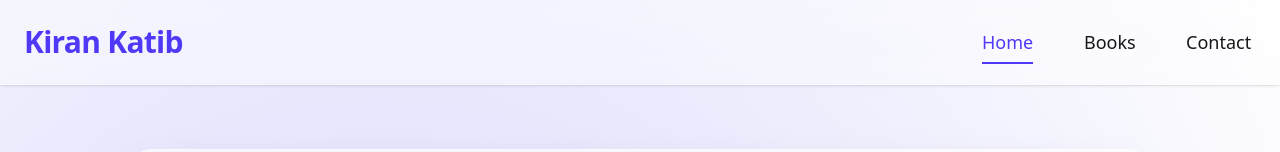
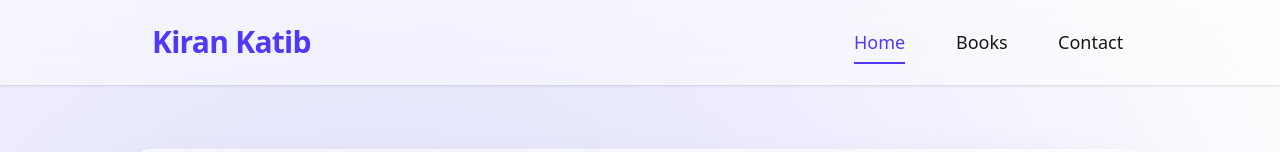
Before and after one commit to omeryousaf/book-author-site, a Next.js app: page / in a window 1280 px wide. Shown: the top 152 px of the page. Built offline with nearby package versions, Linux system fonts and the light colour scheme.

Commit message:
Aligning header width to content container

```diff
--- a/app/layout.tsx
+++ b/app/layout.tsx
@@ -113,7 +113,7 @@ export default function RootLayout({ children }: { children: React.ReactNode })
 
         {/* Header */}
         <header className="py-6 shadow bg-white/40 backdrop-blur-md sticky top-0 z-50 border-b border-white/30">
-          <div className="container mx-auto flex items-start px-6">
+          <div className="max-w-5xl mx-auto flex items-start px-6">
              <Link
                href="/"
                className="text-3xl font-extrabold text-indigo-600 tracking-tight hover:scale-105 transition-transform max-[500px]:basis-[100px] mr-auto"
@@ -170,8 +170,8 @@ export default function RootLayout({ children }: { children: React.ReactNode })
                     className="col-start-2 col-end-[-1] pt-2"
                     onMouseEnter={() => setIsBooksDropdownOpen(true)}
                     onMouseLeave={() => setIsBooksDropdownOpen(false)}
-                    initial={{ opacity: 0, y: -8, height: 0 }}
-                    animate={{ opacity: 1, y: 0, height: "auto" }}
+                    initial={{ y: -8, height: 0 }}
+                    animate={{ y: 0, height: "auto" }}
                     exit={{ opacity: 0, y: -8, height: 0 }}
                     transition={{ duration: 0.2, ease: "easeOut" }}
                     key="books-subnav"
```
